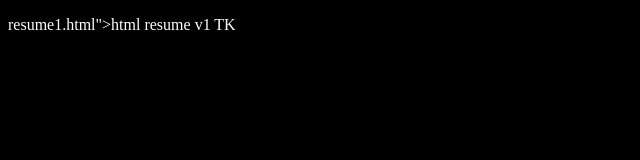
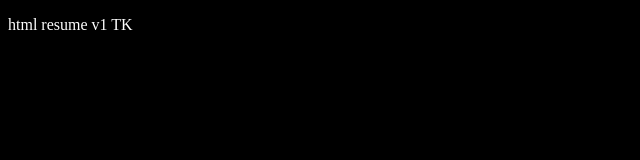
Before and after one commit to drrobosan/rjw3, a plain HTML site: page docs/resume1.html in a window 1280 px wide. Shown: the whole page, without its empty margins (0-640 px from the left). Drawn offline with Linux system fonts and the light colour scheme.

Commit message:
Update resume1.html

```diff
--- a/docs/resume1.html
+++ b/docs/resume1.html
@@ -12,7 +12,7 @@
 
   <body>
     <div>
-      <p class="misc_text">resume1.html">html resume v1 TK<p>
+      <p class="misc_text">html resume v1 TK<p>
     </div>
     <div>
 
```
